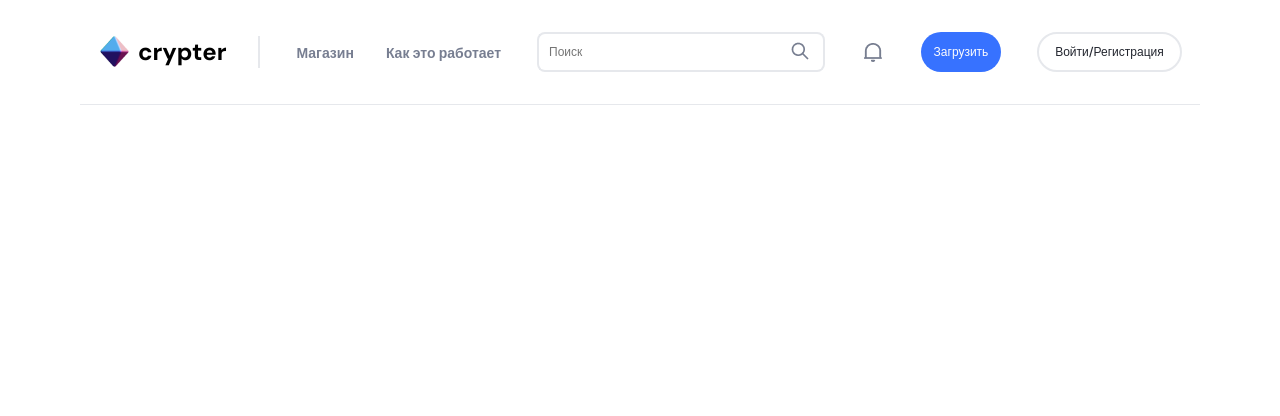
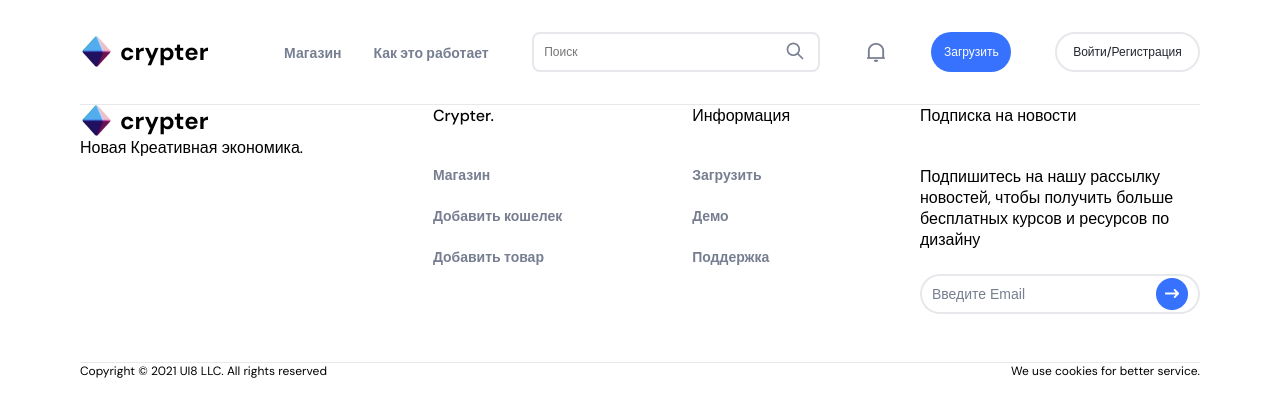
Before and after one commit to Capsonchik/React-NFT, a React (Create React App) app: page / in a window 1280 px wide. Shown: the top 416 px of the page. Built offline with nearby package versions, Linux system fonts and the light colour scheme.

Commit message:
full footer block

```diff
--- a/src/App.js
+++ b/src/App.js
@@ -1,9 +1,13 @@
+import { Routes, Route } from "react-router-dom";
 import MainPage from './components/MainPage/MainPage'
 
 function App() {
   return (
     <div className="App">
-        <MainPage/>
+        <Routes>
+          <Route path="/" element={<MainPage />} />
+        </Routes>
+        {/* <MainPage/> */}
     </div>
   );
 }
--- a/src/components/MainPage/MainPage.jsx
+++ b/src/components/MainPage/MainPage.jsx
@@ -1,10 +1,12 @@
 import Header from './header/Header.jsx'
-
+import Footer from './Footer/Footer.jsx'
 
 const MainPage = () => {
     return(
         <div>
-            <Header/>
+            <Header />
+            <Footer />
+
         </div>
     )
 }
--- a/src/components/MainPage/footer/footer.jsx
+++ b/src/components/MainPage/footer/footer.jsx
@@ -0,0 +1,49 @@
+import s from './Footer.module.css'
+import { Link } from "react-router-dom";
+import Logo from '../header/LogoComponent/Logo.jsx'
+import circle from '../../Images/footer-button.png'
+
+const Footer = () => {
+    return(
+        <footer>
+            <div className={s.container}>
+                <div className={s.footerLogo}>
+                    <Logo/>
+                    <p>Новая Креативная экономика.</p>
+                </div>
+                <nav className={s.footerNav}>
+                    <h3>Crypter.</h3>
+                    <Link className={s.footerLink} to='/'>Магазин</Link>
+                    <Link className={s.footerLink}  to='/'>Добавить кошелек</Link>
+                    <Link className={s.footerLink}  to='/'>Добавить товар</Link>
+                </nav>
+                <nav className={s.footerNav}>
+                    <h3>Информация</h3>
+                    <Link className={s.footerLink}  to='/'>Загрузить</Link>
+                    <Link className={s.footerLink}  to='/'>Демо</Link>
+                    <Link className={s.footerLink}  to='/'>Поддержка</Link>
+                </nav>
+                <div className={s.footerNews}>
+                    <h3>Подписка на новости</h3>
+                    <p>Подпишитесь на нашу рассылку новостей, чтобы получить больше бесплатных курсов и ресурсов по дизайну</p>
+                    <div className={s.footerInput}>
+                        <input type="text" placeholder='Введите Email' />
+                        <button className={s.footerBtn}>
+                            <img src={circle} alt="button" />
+                        </button>
+                    </div>
+                </div>
+            </div>
+            <div className={s.copiright}>
+                <div className={s.copirightText}>
+                    <p>Copyright © 2021 UI8 LLC. All rights reserved</p>
+                </div>
+                <div className={s.copirightText}>
+                    <p>We use cookies for better service.</p>
+                </div>
+            </div>
+        </footer>
+    )
+}
+
+export default Footer;
--- a/src/components/MainPage/footer/footer.module.css
+++ b/src/components/MainPage/footer/footer.module.css
@@ -0,0 +1,89 @@
+.container {
+    margin: 0 auto;
+    max-width: 1120px;
+    display: flex;
+    justify-content: space-between;
+    border-bottom: 1px solid #E6E8EC;
+    padding-bottom: 48px;
+}
+
+h3 {
+    font-weight: 500;
+    font-size: 16px;
+    margin-bottom: 40px;
+}
+
+.footerLogo {
+    display: flex;
+    flex-direction: column;
+}
+
+.footerNav {
+    display: flex;
+    flex-direction: column;
+}
+
+.footerLink {
+    cursor: pointer;
+    text-decoration: none;
+    font-weight: 700;
+    font-size: 14px;
+    color: #777E91;
+    margin-bottom: 23px;
+}
+
+.footerLink:last-child {
+    margin-bottom: 0;
+}
+
+.footerNews {
+    flex-basis: 25%;
+}
+
+.footerNews p {
+    margin-bottom: 24px;
+}
+
+.footerInput {
+    display: flex;
+}
+
+.footerInput input {
+    width: 90%;
+    height: 40px;
+    border: 2px solid #E6E8EC;
+    border-radius: 90px 0px 0px 90px;
+    border-right: none;
+    padding-left: 10px;
+}
+
+.footerInput input::placeholder {
+    font-weight: 400;
+    font-size: 14px;
+    color: #777E91;
+}
+
+.footerBtn {
+    display: flex;
+    height: 40px;
+    justify-content: center;
+    align-items: center;
+    background-color: inherit;
+    border: 2px solid #E6E8EC;
+    border-radius: 0px 90px 90px 0px;
+    border-left: 0;
+    padding-right: 10px;
+}
+
+.copiright {
+    width: 1120px;
+    margin: 0 auto;
+    display: flex;
+    justify-content: space-between;
+    align-items: center;
+}
+
+.copirightText {
+    font-weight: 400;
+    font-size: 12px;
+}
--- a/src/components/MainPage/header/Header.jsx
+++ b/src/components/MainPage/header/Header.jsx
@@ -1,5 +1,4 @@
 import s from './Header.module.css'
-import logo from '../../Images/symbol.png'
 import search from '../../Images/Shape.png'
 import bell from '../../Images/Bell.png'
 import { Link } from "react-router-dom";
--- a/src/components/MainPage/header/Header.module.css
+++ b/src/components/MainPage/header/Header.module.css
@@ -4,7 +4,7 @@
     padding-bottom: 32px;
     display: flex;
     align-items: center;
-    justify-content: space-around;
+    justify-content: space-between;
     border-bottom: 1px solid #E6E8EC;
     margin: 0 auto;
 }
--- a/src/components/MainPage/header/LogoComponent/Logo.jsx
+++ b/src/components/MainPage/header/LogoComponent/Logo.jsx
@@ -4,7 +4,7 @@ import logo from '../../../Images/symbol.png'
 const Logo = () => {
     return(
         <div className={s.logo}>
-            <img src={logo}/>
+            <img src={logo} alt='logo'/>
             <h1>crypter</h1>
         </div>
     )
--- a/src/components/MainPage/header/LogoComponent/Logo.module.css
+++ b/src/components/MainPage/header/LogoComponent/Logo.module.css
@@ -1,10 +1,12 @@
 .logo {
-    border-right: 2px solid #E6E8EC;
+    /* border-right: 2px solid #E6E8EC; */
     display: flex;
 }
 
 .logo img {
     margin-right: 8px;
+    width: 32px;
+    height: 32px;
 }
 
 .logo h1 {
```
Also changed, not shown: src/components/Images/footer-button.png (added).
